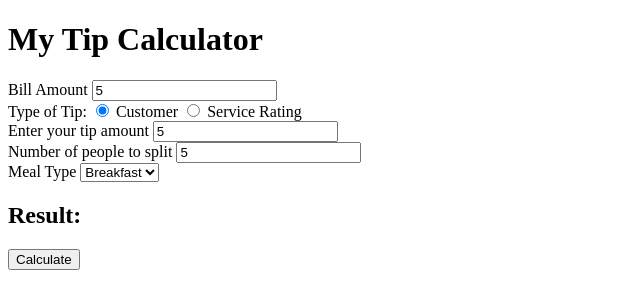
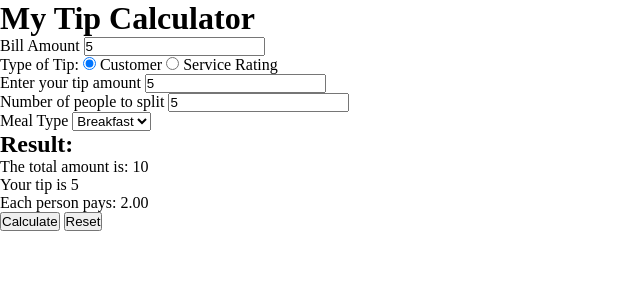
Before and after one commit to Skylark355/Tip-Calculator, a plain HTML site: page index.html in a window 1280 px wide. Both pictures are taken after typing "5", "5", "5" into the empty fields and a click on the button "Calculate". Shown: the whole page, without its empty margins (0-640 px from the left). Drawn offline with Linux system fonts and the light colour scheme.

Commit message:
Tip Calculator

```diff
--- a/index.html
+++ b/index.html
@@ -20,7 +20,12 @@
         <input type="radio" name="tipOption" id="customTip" checked />
         <label for="customTip">Customer</label>
 
-        <input type="radio" name="tipOption" id="serviceRating" />
+        <input
+          type="radio"
+          name="tipOption"
+          id="serviceRating"
+          onchange="toggleDivVisibility()"
+        />
         <label for="serviceRating">Service Rating</label>
       </div>
 
@@ -34,7 +39,7 @@
         />
       </div>
 
-      <div class="input-group" id="serviceRatingInput" style="display: none;">
+      <div class="input-group" id="serviceRatingInput" style="display: none">
         <label for="serviceRatingSelect">Select Service Rating</label>
         <select name="" id="serviceRatingSelect">
           <!-- <option value="">-Select Service Rating-</option> -->
@@ -65,12 +70,13 @@
 
       <div class="result">
         <h2>Result:</h2>
+        <div id="totalAmount"></div>
         <div id="tipAmount"></div>
-        <div id="totalAmount"></div>
         <div id="amountPerPerson"></div>
       </div>
 
-      <button>Calculate</button>
+      <button onclick="submit()">Calculate</button>
+      <button onclick="reset()">Reset</button>
     </div>
     <script src="./script.js"></script>
   </body>
--- a/script.js
+++ b/script.js
@@ -6,3 +6,46 @@ const splitCount = document.getElementById("splitCount");
 const totalAmount = document.getElementById("totalAmount");
 const tipAmount = document.getElementById("tipAmount");
 const amountPerHead = document.getElementById("amountPerPerson");
+
+function submit() {
+  const bill = parseFloat(billAmount.value);
+  const tip = parseFloat(customTipAmount.value);
+  const numberOfPeople = splitCount.value;
+  if (!bill || !tip || !numberOfPeople) {
+    alert(`Some fields are empty`);
+  } else {
+    const totalBill = parseFloat(bill + tip);
+    const amountPerPerson = parseFloat(totalBill / numberOfPeople);
+
+    totalAmount.innerHTML = `The total amount is: ${totalBill}`;
+    tipAmount.innerHTML = `Your tip is ${tip}`;
+    amountPerHead.innerHTML = `Each person pays: ${amountPerPerson.toFixed(2)}`;
+  }
+
+  //   reset();
+}
+
+function reset() {
+  billAmount.value = "";
+  customTipAmount.value = "";
+  splitCount.value = "";
+
+  totalAmount.innerHTML = "";
+  tipAmount.innerHTML = "";
+  amountPerPerson.innerHTML = "";
+
+  //   document.getElementById("billAmount").value = "";
+  //   document.getElementById("customTipAmount").value = "";
+  //   document.getElementById("splitCount").value = "";
+}
+
+function toggleDivVisibility() {
+  const serviceRatingRadioButton = document.getElementById("serviceRating");
+  const serviceRatingInputDiv = document.getElementById("serviceRatingInput");
+
+  if (serviceRatingRadioButton.checked) {
+    serviceRatingInputDiv.style.display = "block";
+  } else {
+    serviceRatingInputDiv.style.display = "none";
+  }
+}
--- a/style.css
+++ b/style.css
@@ -0,0 +1,5 @@
+* {
+  margin: 0;
+  padding: 0;
+  box-sizing: border-box;
+}
```
